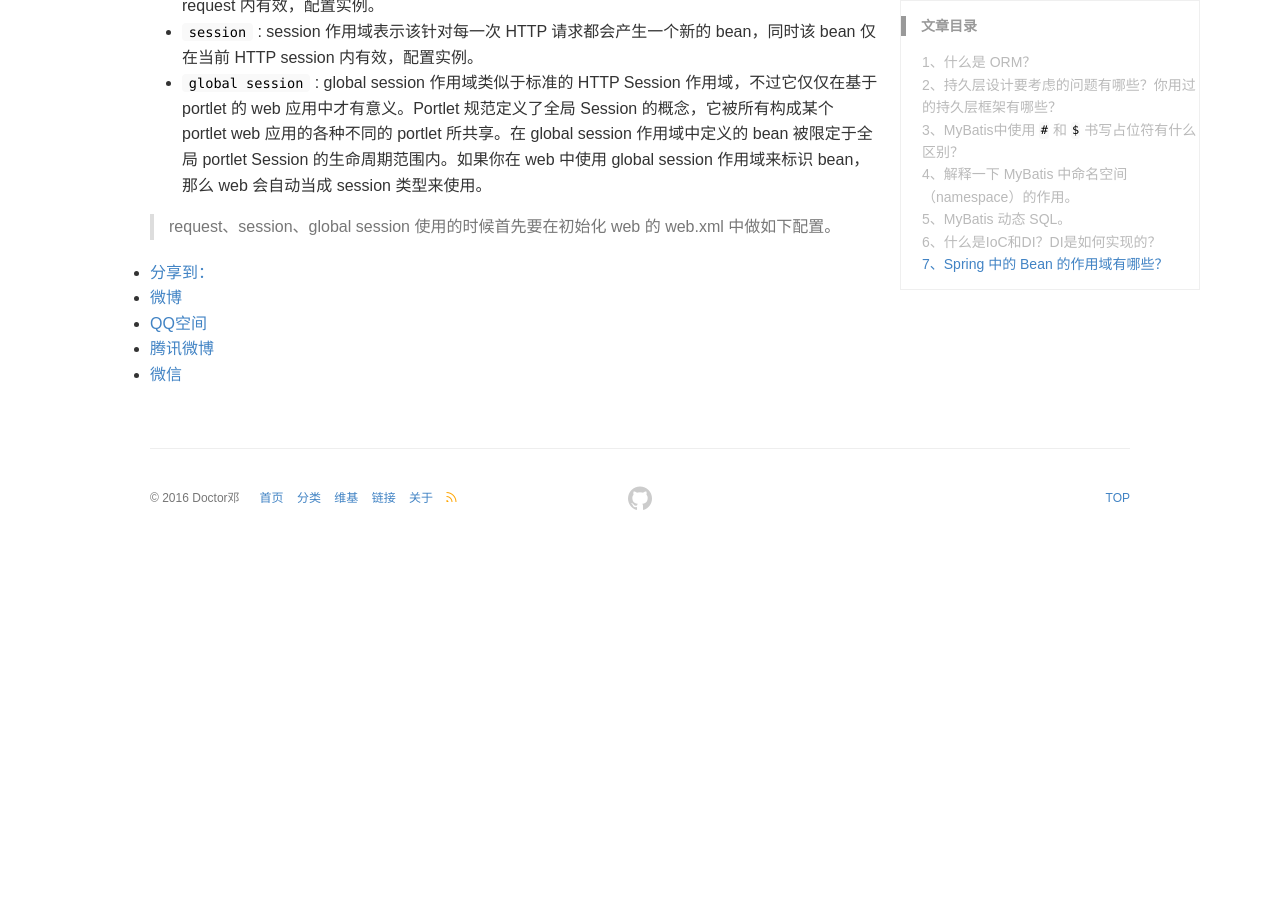
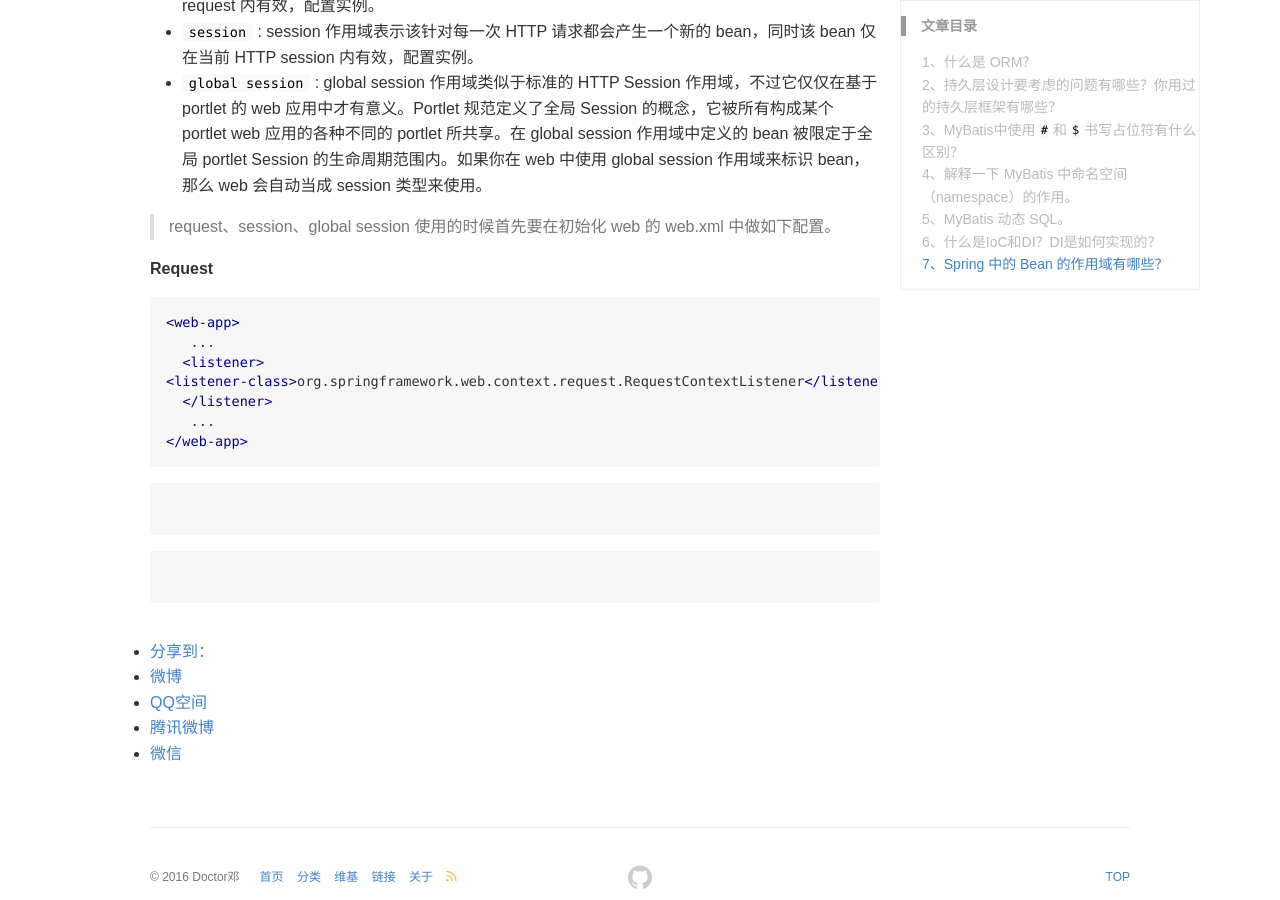
Before and after one commit to DoctorDeng/DoctorDeng.github.io, a Jekyll site: the page built from _posts/2016-09-18-java-SSM.md, in a window 1280 px wide and 900 px high, scrolled down 4035 px. Built offline with Jekyll 4.4.1, drawn with Linux system fonts in a browser that asks for light colours; comment, search, counter and statistics services are not loaded; before the commit the page ends 4582 px from its top, so only the background shows below that.

Commit message:
modify file

````diff
--- a/_posts/2016-09-18-java-SSM.md
+++ b/_posts/2016-09-18-java-SSM.md
@@ -143,3 +143,23 @@ IoC 叫控制反转，是 Inversion of Control 的缩写，DI（Dependency Injec
 * `global session` : global session 作用域类似于标准的 HTTP Session 作用域，不过它仅仅在基于 portlet 的 web 应用中才有意义。Portlet 规范定义了全局 Session 的概念，它被所有构成某个 portlet web 应用的各种不同的 portlet 所共享。在 global session 作用域中定义的 bean 被限定于全局 portlet Session 的生命周期范围内。如果你在 web 中使用 global session 作用域来标识 bean，那么 web 会自动当成 session 类型来使用。
 
 > request、session、global session 使用的时候首先要在初始化 web 的 web.xml 中做如下配置。
+
+**Request**
+
+```xml?linenums
+<web-app>
+   ...
+  <listener>
+<listener-class>org.springframework.web.context.request.RequestContextListener</listener-class>
+  </listener>
+   ...
+</web-app>
+```
+
+```xml?linenums
+
+```
+
+```xml?linenums
+
+```
````
